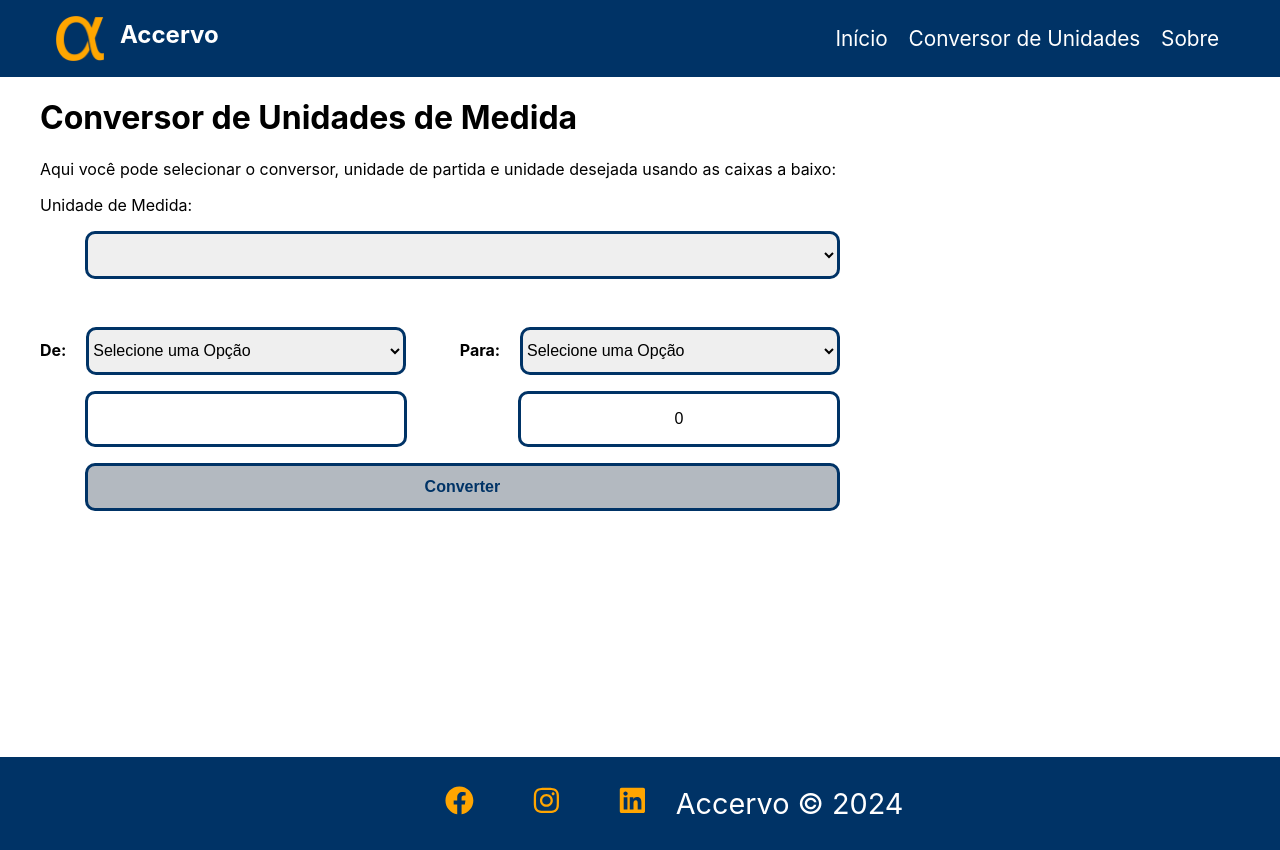
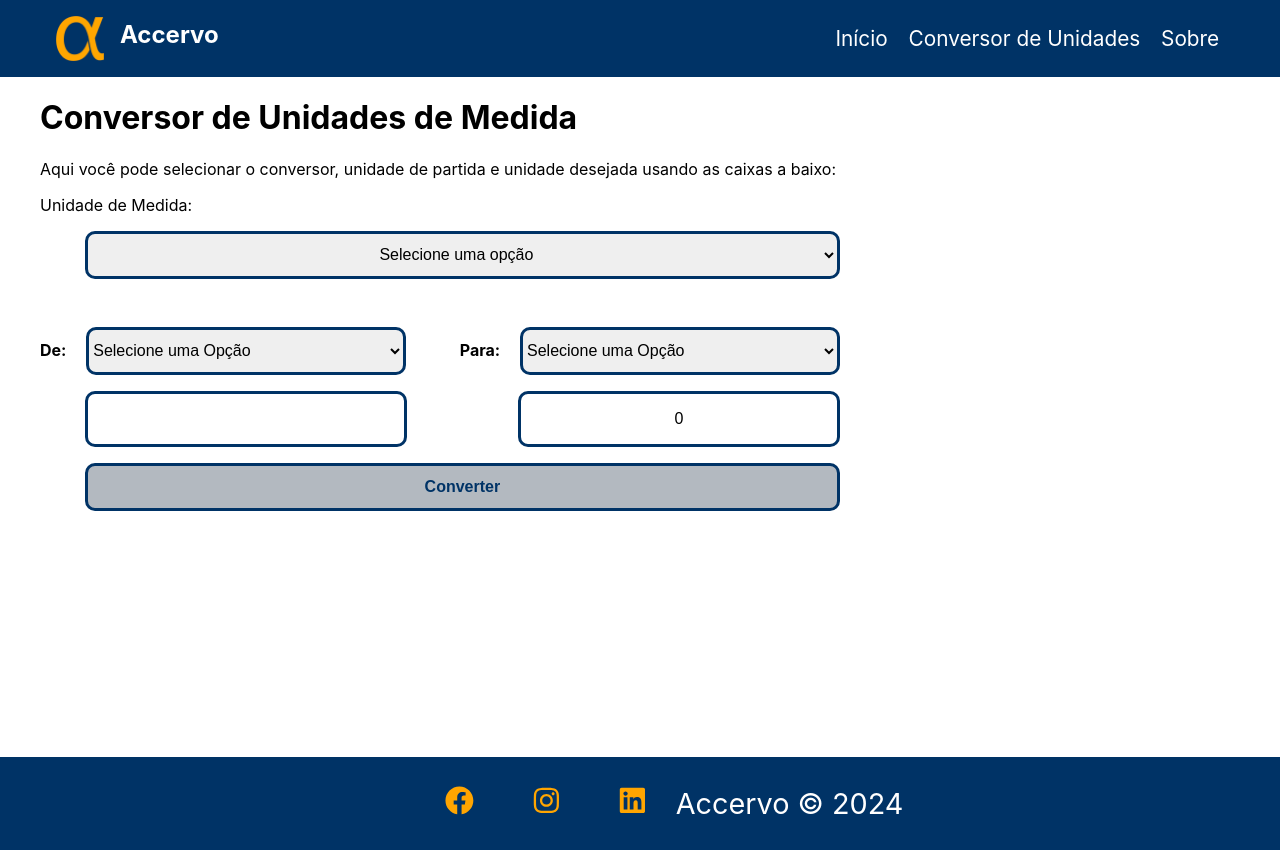
Before and after one commit to daniel-trindade/accervo, a React (Create React App) app: page /conversor in a window 1280 px wide. Built offline with nearby package versions, Linux system fonts and the light colour scheme.

Commit message:
terminado select main

```diff
--- a/src/Components/Converters/Length.jsx
+++ b/src/Components/Converters/Length.jsx
@@ -2,14 +2,42 @@ import ConversionTable from "./ConversionTable"
 import style from "./FormStyle.module.css"
 
 
-function Length(){
+function Length({unitSelected}){
 
+  if (unitSelected === "Comprimento"){
+    console.log("deu certo Comprimento")
+    const lengthUnits = ["Nanômetro", "Micrômetro", "Milímetro", "Centímetro", "Metro", "Quilômetro", "Milha", "Pé", "Polegada", "Jarda"];
+    const current = document.getElementById("currentUnit")
 
-  const lengthUnits = ["Nanômetro", "Micrômetro", "Milímetro", "Centímetro", "Metro", "Quilômetro", "Milha", "Pé", "Polegada", "Jarda"];
-  const volumeUnits = ["Micrograma", "Miligrama", "Grama", "Quilograma", "Tonelada", "Libra", "Onça"];
-  const temperatureUnits = ["Kelvin", "Fahrenheit", "Celsius"];
+    const options = document.createElement("optgroup")
+    options.setAttribute('label', 'Unidades')
+    lengthUnits.forEach(function(unit){
+      options.innerHTML += "<option>" + unit +"</option>"
+    })
 
+    current.append(options)
 
+  }
+
+  if(unitSelected === "Volume"){
+    console.log("Deu certo Volume")
+    const volumeUnits = ["Micrograma", "Miligrama", "Grama", "Quilograma", "Tonelada", "Libra", "Onça"];
+
+    const current = document.getElementById("currentUnit")
+
+    const options = document.createElement("optgroup")
+    options.setAttribute('label', 'Unidades')
+    volumeUnits.forEach(function(unit){
+      options.innerHTML += "<option>" + unit +"</option>"
+    })
+
+    current.append(options)
+  }
+
+  if(unitSelected === "Temperatura"){
+    console.log("Deu certo Temperatura")
+    const temperatureUnits = ["Kelvin", "Fahrenheit", "Celsius"];
+  }
 
   return(
     <div className={style.formContainer}>
--- a/src/Components/Pages/Converter.jsx
+++ b/src/Components/Pages/Converter.jsx
@@ -1,23 +1,18 @@
+import { useState } from 'react'
+
 import styles from "./Converter.module.css"
 import Length from "../Converters/Length"
 
+
+
 function Converter(){
 
-  const units = ["Selecione uma Opção", "Comprimento", "Volume", "Temperatura", "Arroz"];
-  const optUnit = document.getElementById("unitSelector")
+  const [selectedValue, setSelectValue] = useState()
 
-  window.addEventListener('load', async ()=>{
-    const options = document.createElement("optgroup")
-
-    options.setAttribute('label', 'units')
-
-    units.forEach(function(unt){
-    options.innerHTML += '<option>' + unt + '</option>'
-    })
-
-    optUnit.append(options)
-  })
-
+  function unitChange(){
+    const selected = document.getElementById("unitSelector");
+    setSelectValue(selected.value)
+  }
 
 
   return(
@@ -25,8 +20,13 @@ function Converter(){
       <h1>Conversor de Unidades de Medida</h1>
       <p>Aqui você pode selecionar o conversor, unidade de partida e unidade desejada usando as caixas a baixo:</p>
       <p>Unidade de Medida:</p>
-      <select name="unitSelector" id="unitSelector" className={styles.selectBox}></select>
-      <Length/>
+      <select name="unitSelector" id="unitSelector" className={styles.selectBox} onChange={unitChange}>
+        <option value="">Selecione uma opção</option>
+        <option value="Comprimento">Comprimento</option>
+        <option value="Volume">Volume</option>
+        <option value="Temperatura">Temperatura</option>
+      </select>
+      <Length unitSelected={selectedValue}/>
     </div>
   )
 }
```
